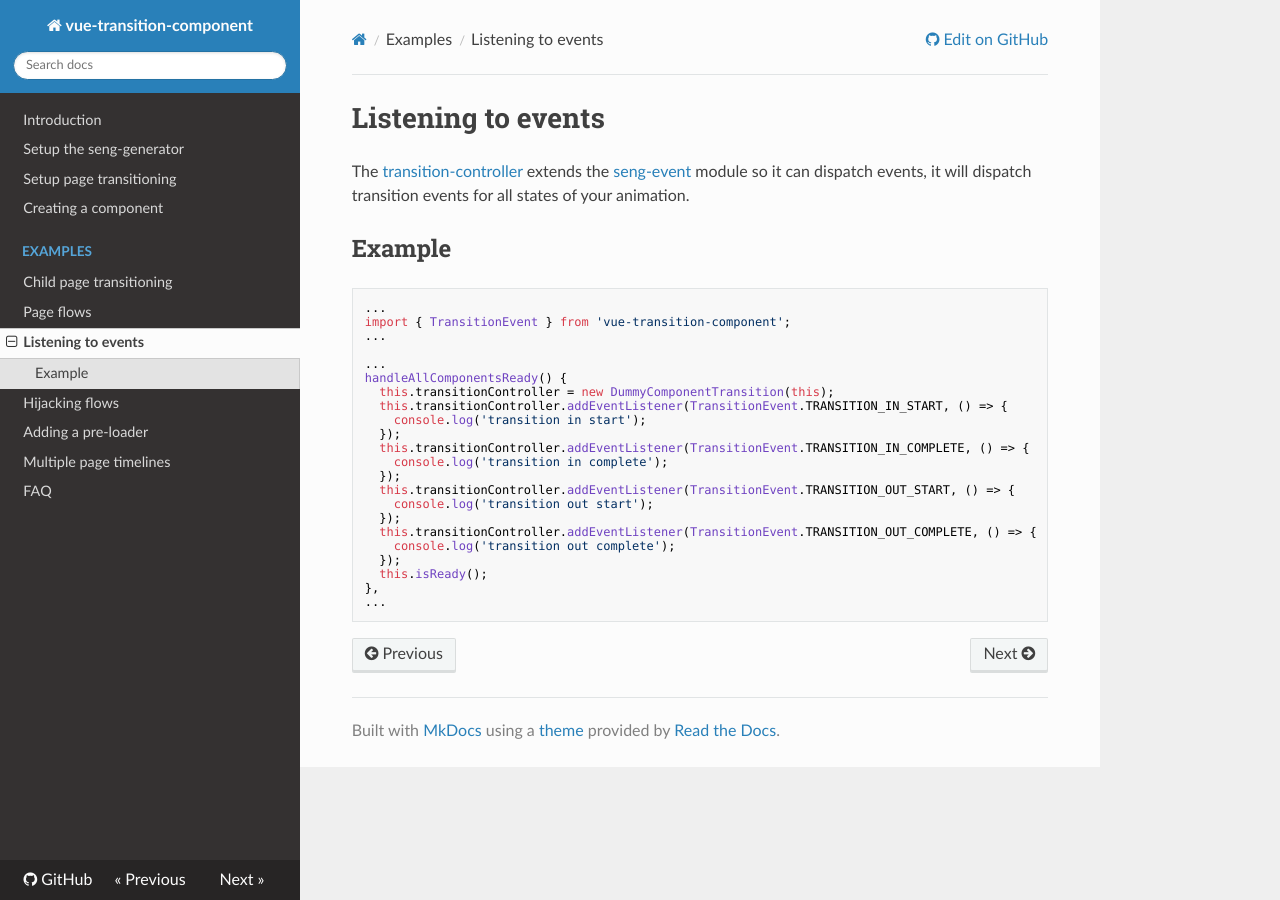
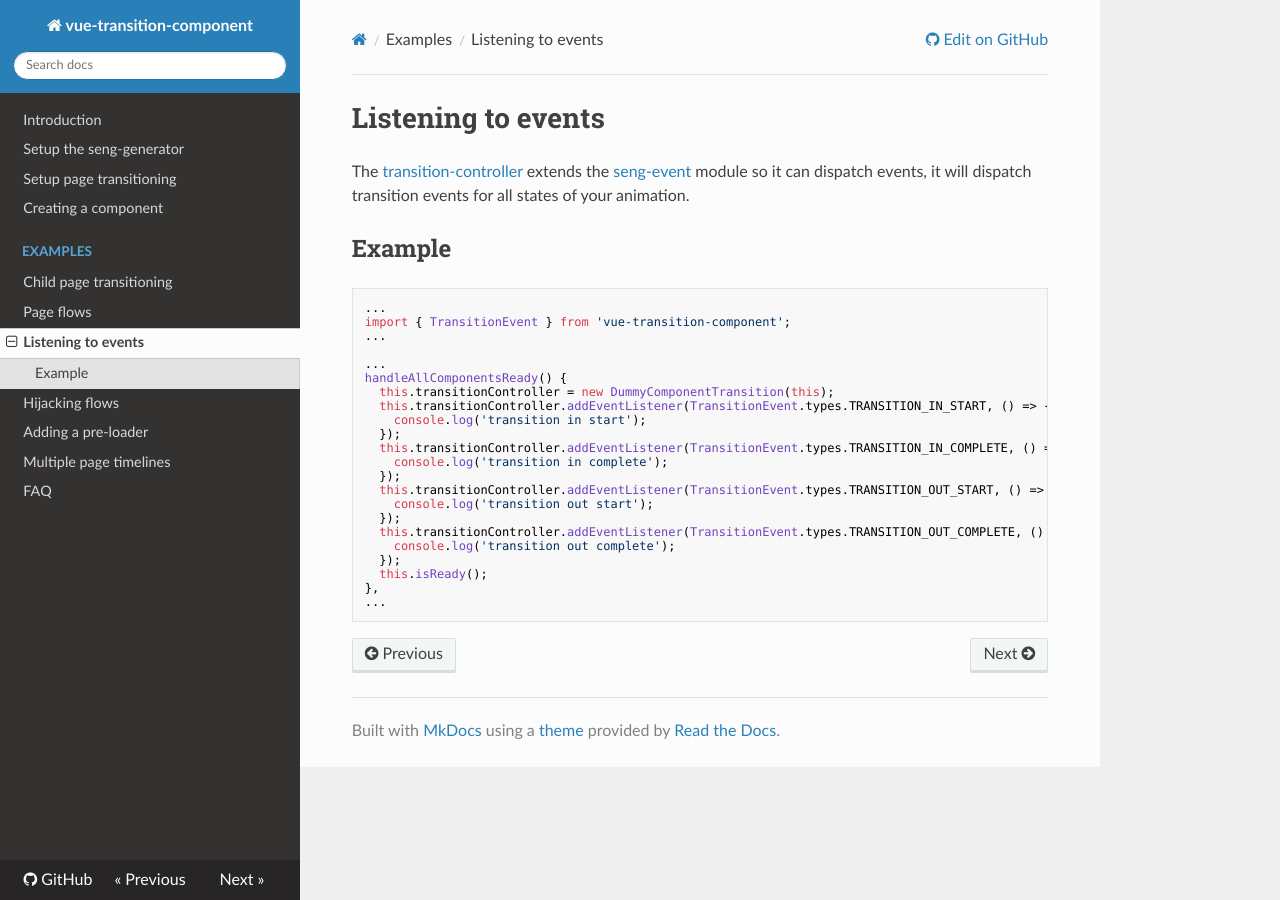
Before and after one commit to larsvanbraam/vue-transition-component, an MkDocs documentation site: the page built from docs/general/docs/examples/listening-to-events.md, in a window 1280 px wide. Built offline with MkDocs 1.6.1, drawn with Linux system fonts in a browser that asks for light colours; nearby versions of some CDN libraries.

Commit message:
Update the documentation

```diff
--- a/docs/general/docs/examples/listening-to-events.md
+++ b/docs/general/docs/examples/listening-to-events.md
@@ -11,16 +11,16 @@ import { TransitionEvent } from 'vue-transition-component';
 ...
 handleAllComponentsReady() {
   this.transitionController = new DummyComponentTransition(this);
-  this.transitionController.addEventListener(TransitionEvent.TRANSITION_IN_START, () => {
+  this.transitionController.addEventListener(TransitionEvent.types.TRANSITION_IN_START, () => {
     console.log('transition in start');
   });
-  this.transitionController.addEventListener(TransitionEvent.TRANSITION_IN_COMPLETE, () => {
+  this.transitionController.addEventListener(TransitionEvent.types.TRANSITION_IN_COMPLETE, () => {
     console.log('transition in complete');
   });
-  this.transitionController.addEventListener(TransitionEvent.TRANSITION_OUT_START, () => {
+  this.transitionController.addEventListener(TransitionEvent.types.TRANSITION_OUT_START, () => {
     console.log('transition out start');
   });
-  this.transitionController.addEventListener(TransitionEvent.TRANSITION_OUT_COMPLETE, () => {
+  this.transitionController.addEventListener(TransitionEvent.types.TRANSITION_OUT_COMPLETE, () => {
     console.log('transition out complete');
   });
   this.isReady();
```
